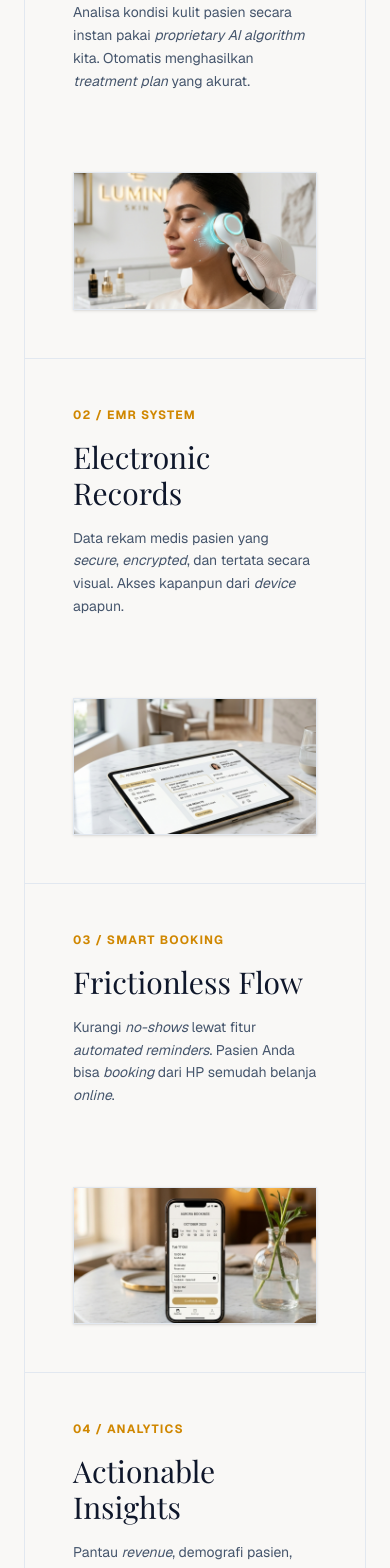
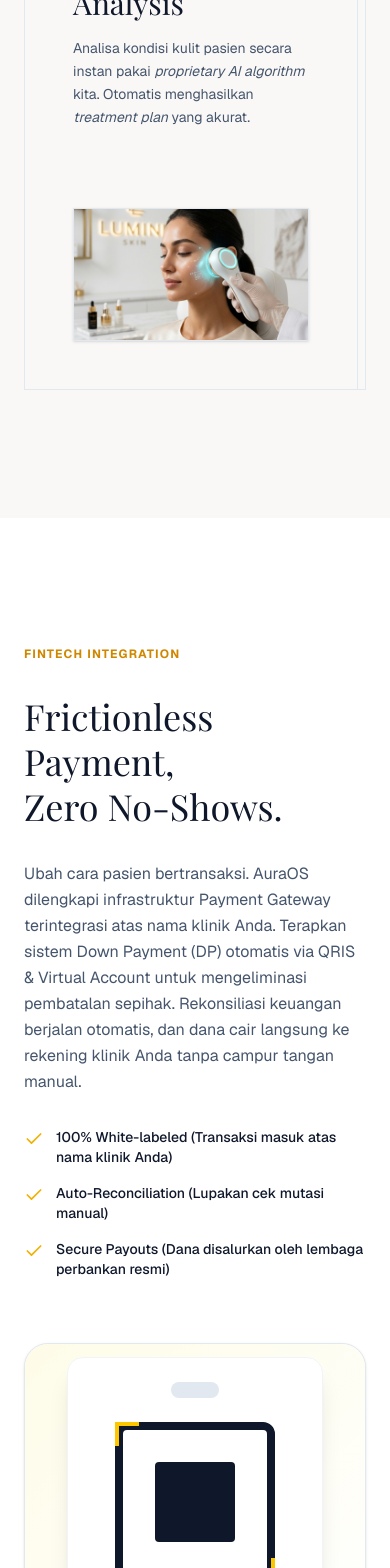
Before and after one commit to jasurddev/AuraWellness, a Next.js app: page / in a window 390 px wide. Shown: the part 1420-2988 px from the top of the page. Built offline with nearby package versions, Linux system fonts and the light colour scheme; a web font is replaced by a local one.

Commit message:
feat: add payment gateway checkout UI and make bento grid swipeable on mobile

```diff
--- a/src/app/page.tsx
+++ b/src/app/page.tsx
@@ -87,9 +87,9 @@ export default function Home() {
              </p>
           </div>
 
-          <div className="grid grid-cols-1 md:grid-cols-2 gap-px bg-slate-200 border border-slate-200">
+          <div className="flex md:grid md:grid-cols-2 gap-px bg-slate-200 border border-slate-200 overflow-x-auto snap-x snap-mandatory scrollbar-hide">
             {/* Feature 1 */}
-            <div className="bg-[#F9F8F6] p-12 lg:p-16 flex flex-col justify-between h-full">
+            <div className="w-[85vw] sm:w-[60vw] shrink-0 md:w-auto snap-center md:snap-align-none bg-[#F9F8F6] p-12 lg:p-16 flex flex-col justify-between h-full">
               <div>
                 <span className="text-xs font-bold text-yellow-600 tracking-widest uppercase mb-4 block">01 / AI Scanner</span>
                 <h3 className="text-3xl font-serif mb-4">Precision Analysis</h3>
@@ -103,7 +103,7 @@ export default function Home() {
             </div>
 
             {/* Feature 2 */}
-            <div className="bg-[#F9F8F6] p-12 lg:p-16 flex flex-col justify-between h-full">
+            <div className="w-[85vw] sm:w-[60vw] shrink-0 md:w-auto snap-center md:snap-align-none bg-[#F9F8F6] p-12 lg:p-16 flex flex-col justify-between h-full">
               <div>
                 <span className="text-xs font-bold text-yellow-600 tracking-widest uppercase mb-4 block">02 / EMR System</span>
                 <h3 className="text-3xl font-serif mb-4">Electronic Records</h3>
@@ -117,7 +117,7 @@ export default function Home() {
             </div>
 
             {/* Feature 3 */}
-            <div className="bg-[#F9F8F6] p-12 lg:p-16 flex flex-col justify-between h-full">
+            <div className="w-[85vw] sm:w-[60vw] shrink-0 md:w-auto snap-center md:snap-align-none bg-[#F9F8F6] p-12 lg:p-16 flex flex-col justify-between h-full">
               <div>
                 <span className="text-xs font-bold text-yellow-600 tracking-widest uppercase mb-4 block">03 / Smart Booking</span>
                 <h3 className="text-3xl font-serif mb-4">Frictionless Flow</h3>
@@ -131,7 +131,7 @@ export default function Home() {
             </div>
 
             {/* Feature 4 */}
-            <div className="bg-[#F9F8F6] p-12 lg:p-16 flex flex-col justify-between h-full">
+            <div className="w-[85vw] sm:w-[60vw] shrink-0 md:w-auto snap-center md:snap-align-none bg-[#F9F8F6] p-12 lg:p-16 flex flex-col justify-between h-full">
               <div>
                 <span className="text-xs font-bold text-yellow-600 tracking-widest uppercase mb-4 block">04 / Analytics</span>
                 <h3 className="text-3xl font-serif mb-4">Actionable Insights</h3>
@@ -147,7 +147,52 @@ export default function Home() {
         </div>
       </section>
 
-      {/* 4. Value Proposition (Typography focus) */}
+      {/* 4. Payment Gateway (New Fintech Section) */}
+      <section id="fintech" className="py-32 px-6 bg-white">
+        <div className="max-w-7xl mx-auto flex flex-col md:flex-row gap-16 items-center">
+          <div className="flex-1 space-y-8">
+            <span className="text-xs font-bold text-yellow-600 tracking-widest uppercase block">Fintech Integration</span>
+            <h2 className="text-4xl md:text-5xl font-serif leading-tight">
+              Frictionless Payment, <br/>Zero No-Shows.
+            </h2>
+            <p className="text-slate-600 leading-relaxed max-w-lg">
+              Ubah cara pasien bertransaksi. AuraOS dilengkapi infrastruktur Payment Gateway terintegrasi atas nama klinik Anda. Terapkan sistem Down Payment (DP) otomatis via QRIS & Virtual Account untuk mengeliminasi pembatalan sepihak. Rekonsiliasi keuangan berjalan otomatis, dan dana cair langsung ke rekening klinik Anda tanpa campur tangan manual.
+            </p>
+            <ul className="space-y-4">
+              <li className="flex items-start gap-3">
+                <Check className="w-5 h-5 text-yellow-500 shrink-0 mt-0.5" />
+                <span className="text-slate-900 text-sm font-medium">100% White-labeled (Transaksi masuk atas nama klinik Anda)</span>
+              </li>
+              <li className="flex items-start gap-3">
+                <Check className="w-5 h-5 text-yellow-500 shrink-0 mt-0.5" />
+                <span className="text-slate-900 text-sm font-medium">Auto-Reconciliation (Lupakan cek mutasi manual)</span>
+              </li>
+              <li className="flex items-start gap-3">
+                <Check className="w-5 h-5 text-yellow-500 shrink-0 mt-0.5" />
+                <span className="text-slate-900 text-sm font-medium">Secure Payouts (Dana disalurkan oleh lembaga perbankan resmi)</span>
+              </li>
+            </ul>
+          </div>
+
+          <div className="flex-1 w-full aspect-square md:aspect-[4/3] bg-slate-50 border border-slate-200 rounded-3xl p-8 flex items-center justify-center relative overflow-hidden shadow-sm">
+             {/* Abstract QRIS/Payment UI representation */}
+             <div className="absolute inset-0 bg-gradient-to-br from-yellow-50 to-white"></div>
+             <div className="relative z-10 w-64 bg-white p-6 rounded-2xl shadow-xl border border-slate-100 flex flex-col items-center">
+                <div className="w-12 h-4 bg-slate-200 rounded-full mb-6"></div>
+                <div className="w-40 h-40 border-8 border-slate-900 rounded-xl flex items-center justify-center mb-6 relative">
+                  <div className="w-20 h-20 bg-slate-900 rounded-sm"></div>
+                  <div className="absolute -top-2 -left-2 w-6 h-6 border-t-4 border-l-4 border-yellow-400"></div>
+                  <div className="absolute -bottom-2 -right-2 w-6 h-6 border-b-4 border-r-4 border-yellow-400"></div>
+                </div>
+                <div className="w-full h-10 bg-slate-900 text-white flex items-center justify-center rounded-xl text-xs font-medium gap-2">
+                  <Check className="w-3 h-3" /> Payment Verified
+                </div>
+             </div>
+          </div>
+        </div>
+      </section>
+
+      {/* 5. Value Proposition (Typography focus) */}
       <section id="benefits" className="py-32 px-6 bg-slate-900 text-white">
         <div className="max-w-7xl mx-auto">
           <div className="grid grid-cols-1 md:grid-cols-3 gap-16 border-t border-slate-800 pt-16">
@@ -211,7 +256,7 @@ export default function Home() {
                 <span className="text-xs text-slate-400 uppercase tracking-widest ml-2">/ month</span>
               </div>
               <ul className="space-y-4 mb-12 flex-1">
-                {['Up to 5 Doctors', 'AI Skin Scanner', 'Advanced Analytics', 'Inventory Management', 'Priority Support'].map((feature, i) => (
+                {['Up to 5 Doctors', 'AI Skin Scanner (1000 scans/mo)', 'Advanced Analytics', 'Inventory Management', 'Priority Support'].map((feature, i) => (
                   <li key={i} className="flex items-start gap-3 text-sm text-slate-900 font-medium">
                     <Check className="w-4 h-4 text-yellow-600 mt-0.5 shrink-0" /> {feature}
                   </li>
@@ -228,7 +273,7 @@ export default function Home() {
                 <span className="text-4xl font-serif">Custom</span>
               </div>
               <ul className="space-y-4 mb-12 flex-1">
-                {['Unlimited Doctors', 'Full White-label App', 'Custom Integrations', 'Dedicated Account Manager'].map((feature, i) => (
+                {['Unlimited Doctors', 'Custom AI Scan Quota', 'White-label Patient App', 'Dedicated Account Manager', 'Custom API Access'].map((feature, i) => (
                   <li key={i} className="flex items-start gap-3 text-sm text-slate-600">
                     <Check className="w-4 h-4 text-slate-900 mt-0.5 shrink-0" /> {feature}
                   </li>
--- a/src/components/patient/BookingWizard.tsx
+++ b/src/components/patient/BookingWizard.tsx
@@ -11,7 +11,7 @@ export function BookingWizard({ onComplete, onBack }: { onComplete: () => void,
   const { setBookingData, bookingData } = useStore();
 
   const handleNext = () => {
-    if (step < 3) setStep(step + 1);
+    if (step < 4) setStep(step + 1);
     else onComplete();
   };
 
@@ -26,9 +26,9 @@ export function BookingWizard({ onComplete, onBack }: { onComplete: () => void,
           <ArrowLeft className="w-5 h-5" />
         </button>
         <div className="font-serif font-medium text-primary">
-          {step === 1 ? 'Select Treatment' : step === 2 ? 'Choose Expert' : 'Schedule'}
+          {step === 1 ? 'Select Treatment' : step === 2 ? 'Choose Expert' : step === 3 ? 'Schedule' : 'Secure Checkout'}
         </div>
-        <div className="w-9 text-xs font-medium text-muted-foreground">{step}/3</div>
+        <div className="w-9 text-xs font-medium text-muted-foreground">{step}/4</div>
       </div>
 
       {/* Progress Bar */}
@@ -36,8 +36,8 @@ export function BookingWizard({ onComplete, onBack }: { onComplete: () => void,
         <div className="h-1 bg-border/50 rounded-full overflow-hidden">
           <motion.div
             className="h-full bg-accent"
-            initial={{ width: '33%' }}
-            animate={{ width: `${(step / 3) * 100}%` }}
+            initial={{ width: '25%' }}
+            animate={{ width: `${(step / 4) * 100}%` }}
             transition={{ duration: 0.3 }}
           />
         </div>
@@ -173,6 +173,42 @@ export function BookingWizard({ onComplete, onBack }: { onComplete: () => void,
             </motion.div>
           )}
 
+          {/* STEP 4: Payment */}
+          {step === 4 && (
+            <motion.div
+              key="step4"
+              initial={{ opacity: 0, x: 20 }}
+              animate={{ opacity: 1, x: 0 }}
+              exit={{ opacity: 0, x: -20 }}
+              className="space-y-6 flex flex-col items-center pt-4"
+            >
+              <div className="text-center mb-2">
+                <h3 className="text-xl font-serif text-primary mb-1">Down Payment</h3>
+                <p className="text-sm text-muted-foreground">Selesaikan pembayaran untuk mengonfirmasi jadwal Anda.</p>
+              </div>
+
+              <div className="glass-panel w-full rounded-3xl p-6 flex flex-col items-center border border-border/50 shadow-sm">
+                <div className="text-sm text-muted-foreground mb-1">Total DP (20%)</div>
+                <div className="text-3xl font-serif text-primary mb-6 text-accent">Rp 250.000</div>
+
+                <div className="w-48 h-48 border-[6px] border-slate-900 rounded-2xl flex items-center justify-center relative mb-6 shadow-sm bg-white">
+                  <div className="w-24 h-24 bg-slate-900 rounded-sm"></div>
+                  {/* Decorative corners */}
+                  <div className="absolute -top-1 -left-1 w-8 h-8 border-t-[6px] border-l-[6px] border-yellow-400"></div>
+                  <div className="absolute -top-1 -right-1 w-8 h-8 border-t-[6px] border-r-[6px] border-yellow-400"></div>
+                  <div className="absolute -bottom-1 -left-1 w-8 h-8 border-b-[6px] border-l-[6px] border-yellow-400"></div>
+                  <div className="absolute -bottom-1 -right-1 w-8 h-8 border-b-[6px] border-r-[6px] border-yellow-400"></div>
+                </div>
+
+                <div className="w-full bg-white rounded-xl p-3 border border-border/40 text-center mb-2">
+                   <p className="text-xs text-primary font-medium">Aura Aesthetics - Kemang</p>
+                   <p className="text-[10px] text-muted-foreground mt-0.5">NMID: ID1029384756</p>
+                </div>
+                <p className="text-[10px] text-muted-foreground text-center">Scan QRIS ini menggunakan m-BCA, GoPay, OVO, atau Dana.</p>
+              </div>
+            </motion.div>
+          )}
+
         </AnimatePresence>
       </div>
 
@@ -182,7 +218,7 @@ export function BookingWizard({ onComplete, onBack }: { onComplete: () => void,
           onClick={handleNext}
           className="w-full py-4 bg-primary text-white rounded-2xl font-medium shadow-lg hover:shadow-xl transition-all active:scale-95 flex items-center justify-center gap-2"
         >
-          {step === 3 ? 'Confirm Booking' : 'Continue'} <ChevronRight className="w-4 h-4" />
+          {step === 4 ? 'Saya Sudah Bayar' : step === 3 ? 'Continue to Payment' : 'Continue'} <ChevronRight className="w-4 h-4" />
         </button>
       </div>
     </div>
```
Also changed, not shown: public/logo.png.
